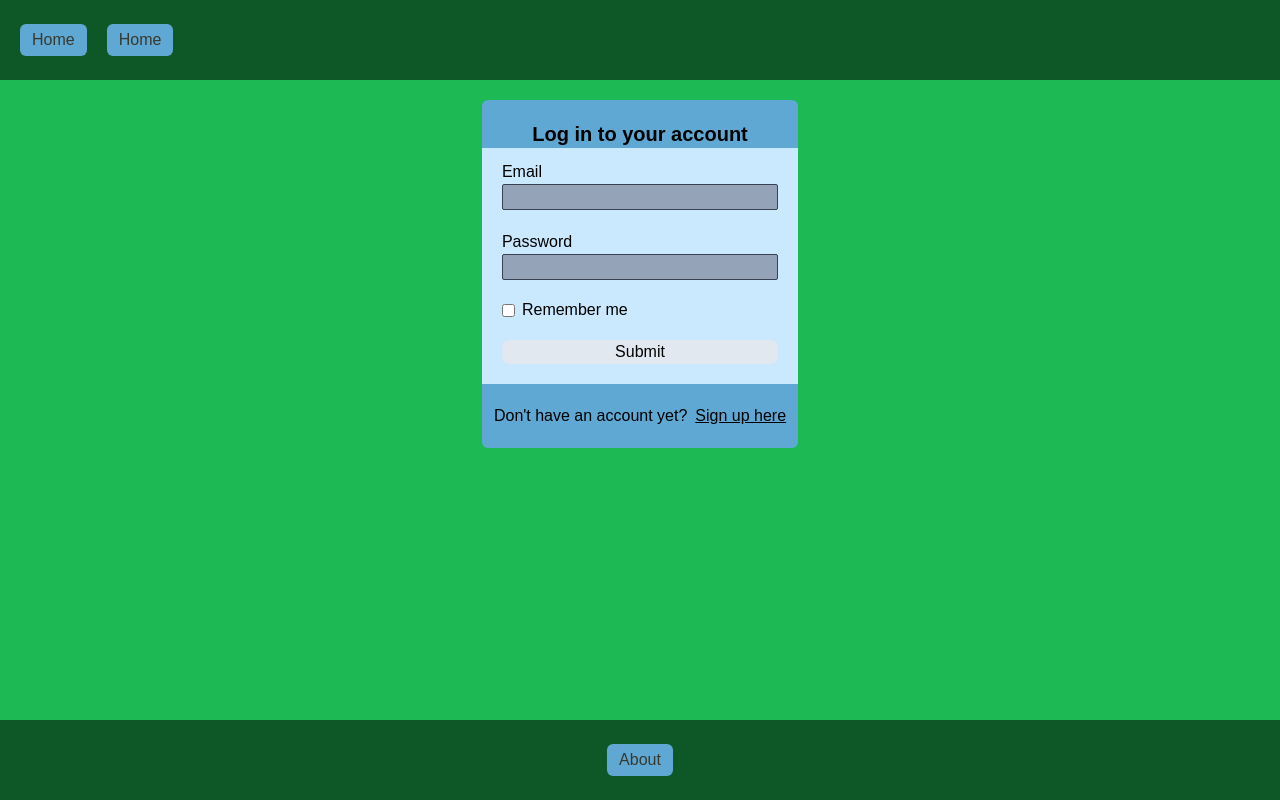
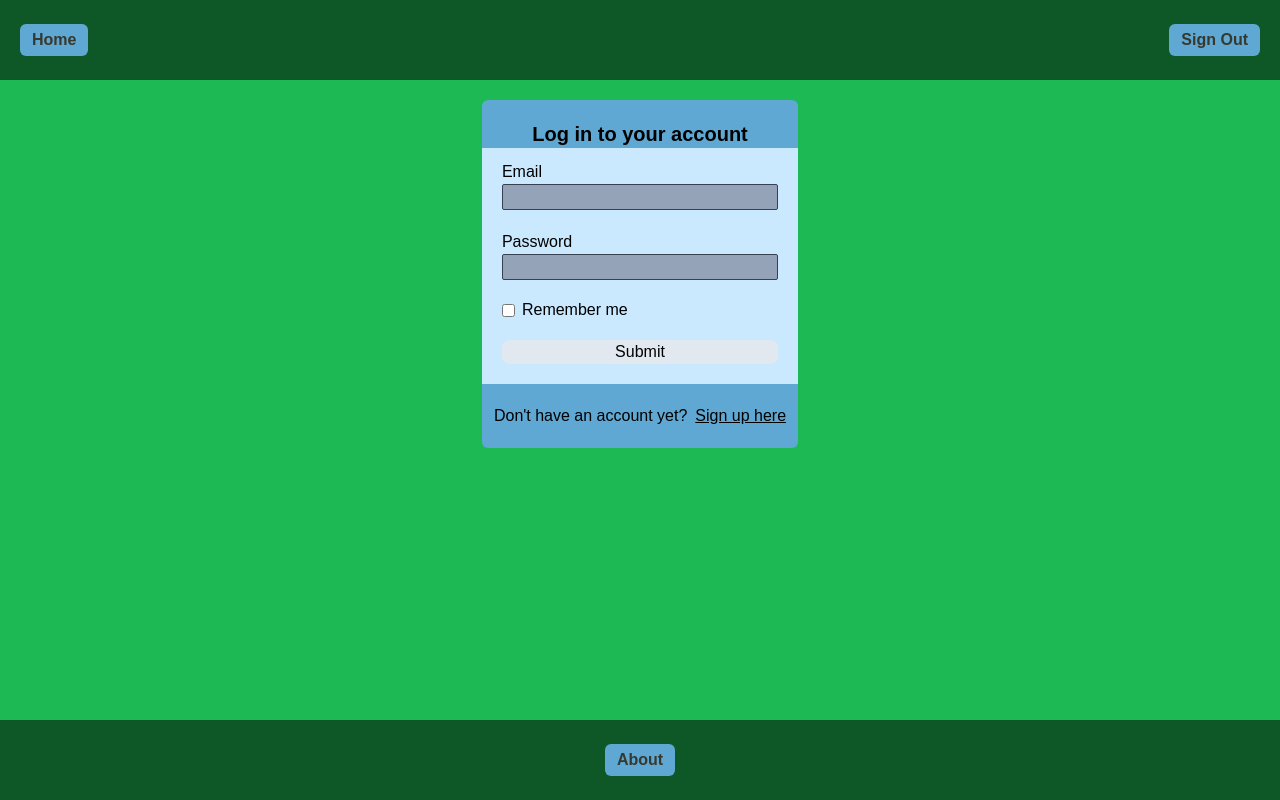
Before and after one commit to wgraham109/Spotify-App, a Next.js app in the folder spotify-app/: page /login in a window 1280 px wide. Built offline with nearby package versions, Linux system fonts and the light colour scheme.

Commit message:
added dashboard quickly, further edits on header and footer

```diff
--- /dev/null
+++ b/spotify-app/src/app/(routes)/dashboard/page.js
@@ -0,0 +1,15 @@
+import Header from "@/app/components/header";
+import Footer from "@/app/components/footer";
+
+export default function Dashboard(){
+    return (
+        <div className="flex flex-col min-h-screen w-full bg-background_light gap-5">
+            <Header/>
+            <main>
+                <div>
+                </div>
+            </main>
+            <Footer/>
+        </div>
+    );
+}
--- a/spotify-app/src/app/(routes)/login/page.js
+++ b/spotify-app/src/app/(routes)/login/page.js
@@ -5,7 +5,7 @@ import Footer from "@/app/components/footer";
 export default function Login(){
     return(
         <div className="flex flex-col min-h-screen w-full bg-background_light gap-5">
-            <Header loggedIn={false}/>
+            <Header loggedIn={true}/>
             <main className="flex flex-col w-full justify-center">
                 <div className="bg-highlight rounded-md mx-auto py-5">
                     <h1 className="text-black text-center text-xl font-semibold"> Log in to your account </h1>
--- a/spotify-app/src/app/components/footer.js
+++ b/spotify-app/src/app/components/footer.js
@@ -2,7 +2,7 @@ import Link from "next/link";
 
 export default function Footer(){
     return (
-        <div className="flex flex-row gap-5 bg-background_dark h-20 w-full items-center justify-center px-5 mt-auto text-main_text">
+        <div className="flex flex-row gap-5 bg-background_dark h-20 w-full items-center justify-center px-5 mt-auto text-main_text font-semibold">
             <button className="bg-highlight rounded-md py-1 px-3">
                 <Link href="../about"> About </Link>
             </button>
--- a/spotify-app/src/app/components/header.js
+++ b/spotify-app/src/app/components/header.js
@@ -1,18 +1,21 @@
+import Link from "next/link";
 
 export default function Header({loggedIn}){
     if (loggedIn){
         return (
-            <div className="flex flex-row gap-5 bg-background_dark h-20 w-full items-center px-5 text-main_text">
-                <button className="bg-highlight rounded-md py-1 px-3"> Home </button>
-                <button className="bg-highlight rounded-md py-1 px-3"> Sign Out </button>
-                <button className="bg-highlight rounded-md py-1 px-3"> Home </button>
+            <div className="flex flex-row gap-5 bg-background_dark h-20 w-full justify-between items-center px-5 text-main_text font-semibold">
+                <button className="bg-highlight rounded-md py-1 px-3">
+                    <Link href="/dashboard"> Home </Link>
+                </button>
+                <button className="bg-highlight rounded-md py-1 px-3 justify-self-end"> Sign Out </button>
             </div>
         );
     }
     return (
-        <div className="flex flex-row gap-5 bg-background_dark h-20 w-full items-center px-5 text-main_text">
-            <button className="bg-highlight rounded-md py-1 px-3"> Home </button>
-            <button className="bg-highlight rounded-md py-1 px-3"> Home </button>
+        <div className="flex flex-row gap-5 bg-background_dark h-20 w-full justify-between items-center px-5 text-main_text font-semibold">
+            <button className="bg-highlight rounded-md py-1 px-3">
+                <Link href="./"> Home </Link>
+            </button>
         </div>
     );
 
```
